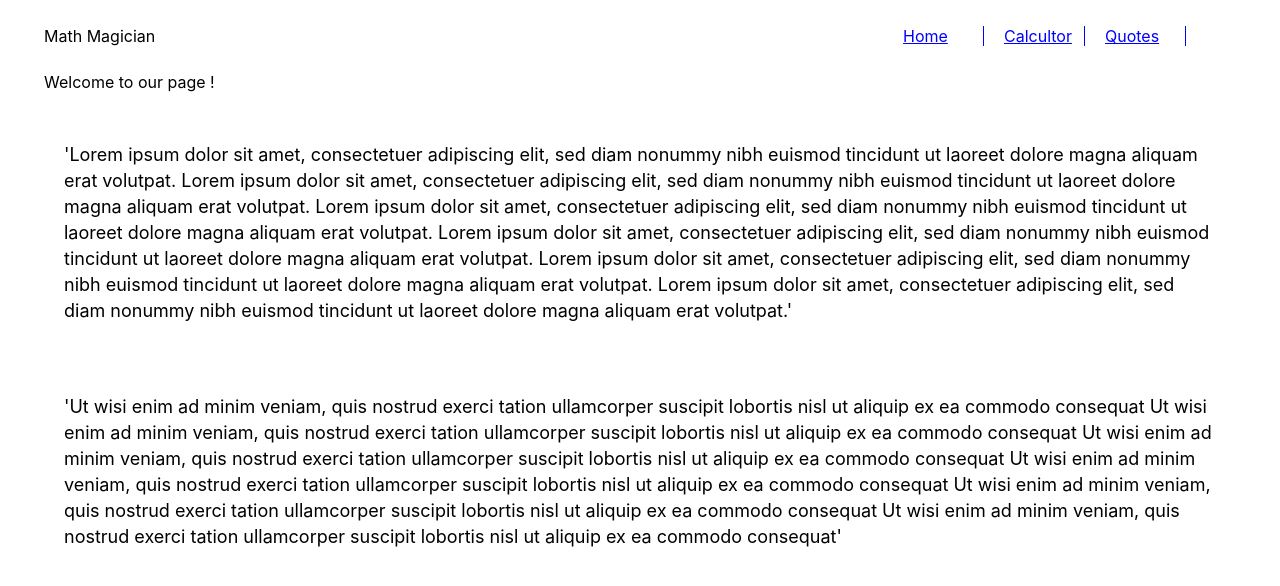
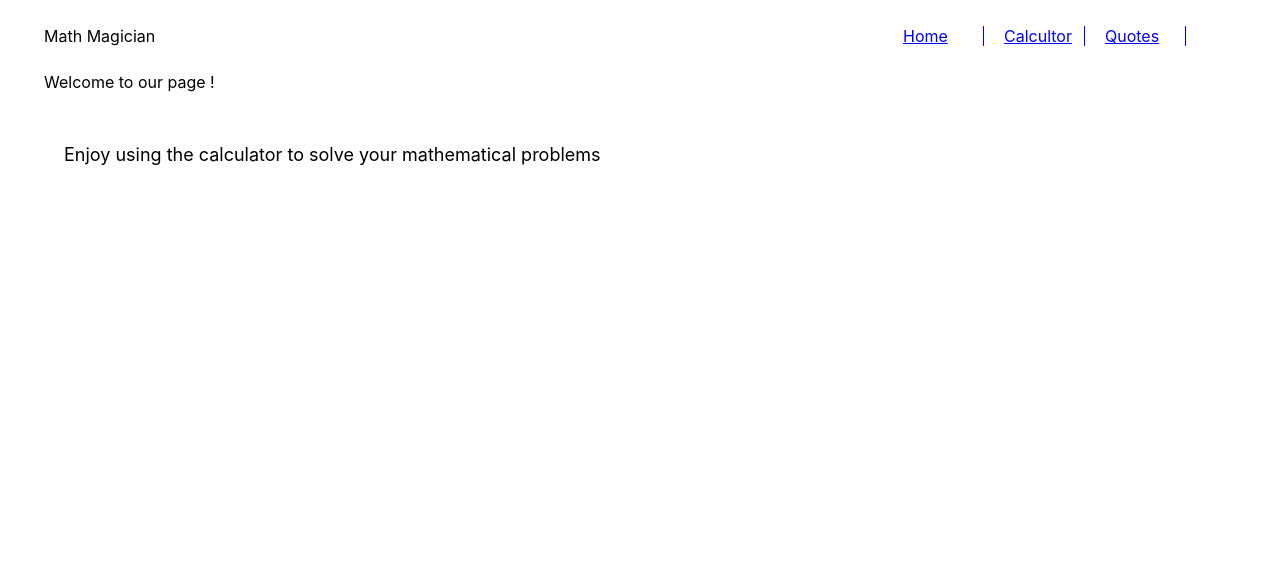
Before and after one commit to leonard33/mathmagicians, a React (Create React App) app: page / in a window 1280 px wide. Shown: the top 586 px of the page. Built offline with nearby package versions, Linux system fonts and the light colour scheme.

Commit message:
fix linters

```diff
--- a/src/components/Calculator.js
+++ b/src/components/Calculator.js
@@ -24,10 +24,10 @@ export default function Calculator() {
 
   return (
     <div className="calcl-container">
-      <div className="description">Let's do some math 	&#33;</div>
+      <div className="description">Let&lsquo;s do some math 	&#33;</div>
       <div className="calculate">
-      <div className="display"><span>{calc.next || calc.total || '0'}</span></div>
-      <div className="calc-digits">
+        <div className="display"><span>{calc.next || calc.total || '0'}</span></div>
+        <div className="calc-digits">
         <div className="calc-left">
           <div className="operations-top">
             <button type="button" onClick={() => updateState('AC')}>AC</button>
@@ -50,7 +50,7 @@ export default function Calculator() {
           </div>
         </div>
       </div>
-    </div>
+      </div>
     </div>
   );
 }
--- a/src/components/Home.js
+++ b/src/components/Home.js
@@ -4,35 +4,10 @@ import './Home.css';
 const Home = () => {
     return (
     <><div>Welcome to our page !</div>
-        <div className="loren">
-        'Lorem ipsum dolor sit amet, consectetuer adipiscing elit,
-        sed diam nonummy nibh euismod tincidunt ut laoreet dolore magna aliquam erat volutpat.
-        Lorem ipsum dolor sit amet, consectetuer adipiscing elit,
-        sed diam nonummy nibh euismod tincidunt ut laoreet dolore magna aliquam erat volutpat.
-        Lorem ipsum dolor sit amet, consectetuer adipiscing elit,
-        sed diam nonummy nibh euismod tincidunt ut laoreet dolore magna aliquam erat volutpat.
-        Lorem ipsum dolor sit amet, consectetuer adipiscing elit,
-        sed diam nonummy nibh euismod tincidunt ut laoreet dolore magna aliquam erat volutpat.
-        Lorem ipsum dolor sit amet, consectetuer adipiscing elit,
-        sed diam nonummy nibh euismod tincidunt ut laoreet dolore magna aliquam erat volutpat.
-        Lorem ipsum dolor sit amet, consectetuer adipiscing elit,
-        sed diam nonummy nibh euismod tincidunt ut laoreet dolore magna aliquam erat volutpat.'
-    </div>
     <div className="loren">
-        'Ut wisi enim ad minim veniam, quis nostrud exerci tation ullamcorper
-        suscipit lobortis nisl ut aliquip ex ea commodo consequat
-        Ut wisi enim ad minim veniam, quis nostrud exerci
-        tation ullamcorper suscipit lobortis nisl ut aliquip ex ea commodo consequat
-        Ut wisi enim ad minim veniam, quis nostrud exerci tation
-        ullamcorper suscipit lobortis nisl ut aliquip ex ea commodo consequat
-        Ut wisi enim ad minim veniam, quis nostrud exerci tation
-        ullamcorper suscipit lobortis nisl ut aliquip ex ea commodo consequat
-        Ut wisi enim ad minim veniam, quis nostrud exerci
-        tation ullamcorper suscipit lobortis nisl ut aliquip ex ea commodo consequat
-        Ut wisi enim ad minim veniam, quis nostrud exerci
-        tation ullamcorper suscipit lobortis nisl ut aliquip
-        ex ea commodo consequat'</div></>
+          Enjoy using the calculator to solve your mathematical problems
+        </div></>
     )
 }
 
-export default Home
+export default Home;
--- a/src/components/Quote.js
+++ b/src/components/Quote.js
@@ -3,8 +3,9 @@ import './Quote.css';
 
 const Quote = () => {
   return (
-    <div className="data">Mathematics is not about numbers equations, computations or
-    algorithms it is about understanding -WILLIAM PAul Thurston</div>
+      <div className="data">Mathematics is not about numbers equations, computations or
+    algorithms it is about understanding -WILLIAM PAul Thurston
+    </div>
   );
 };
 
```
Also changed, not shown: src/components/Nav.js (indentation only).
